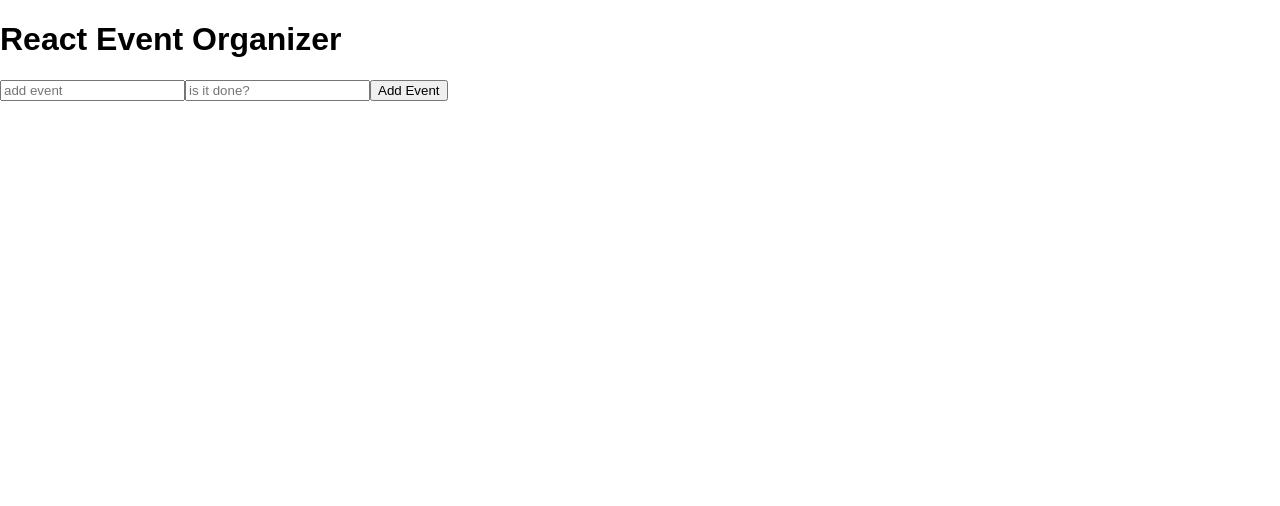
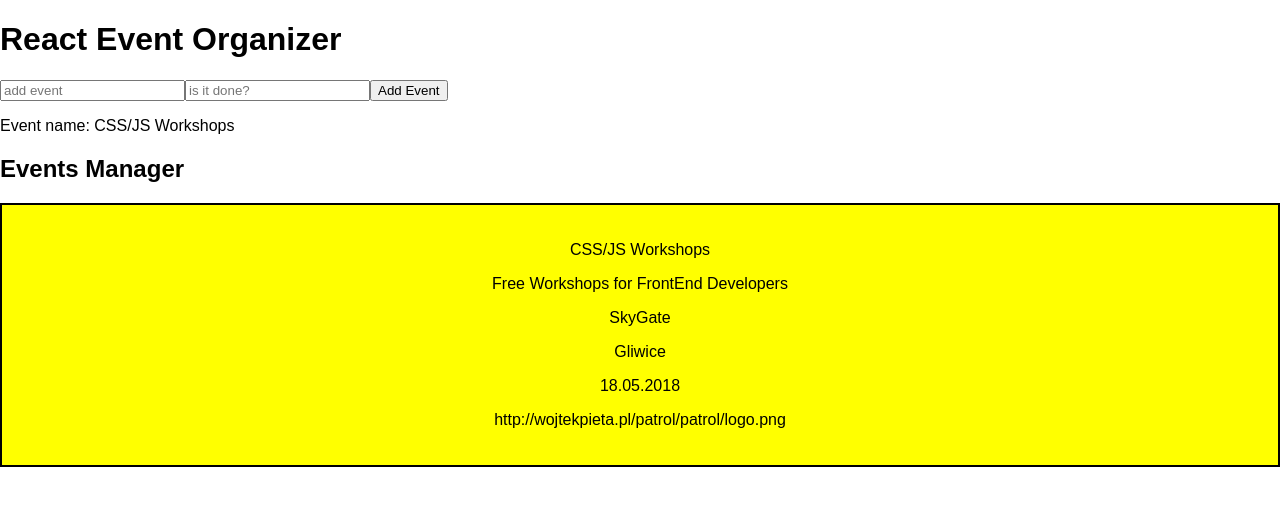
Before and after one commit to PietaTomasz/react-exercises, a React (Create React App) app in the folder crud/: page / in a window 1280 px wide. Shown: the top 506 px of the page. Built offline with nearby package versions, Linux system fonts and the light colour scheme.

Commit message:
1st event box

```diff
--- a/crud/src/App.css
+++ b/crud/src/App.css
@@ -1,28 +1,14 @@
-.App {
+.eventBox {
+  background-color: yellow;
+  border: 2px solid black;
+  margin: 0;
+  padding: 20px;
   text-align: center;
 }
-
-.App-logo {
-  animation: App-logo-spin infinite 20s linear;
-  height: 80px;
+.eventBox:hover {
+  background-color: yellowgreen;
+  box-shadow: 5px 10px;
+  transform: translate(5px, 5px) scale(1.01);
+  transition: all 0.5s ease;
+	box-shadow: 0px 0px 25px 0px #4b0175;
 }
-
-.App-header {
-  background-color: #222;
-  height: 150px;
-  padding: 20px;
-  color: white;
-}
-
-.App-title {
-  font-size: 1.5em;
-}
-
-.App-intro {
-  font-size: large;
-}
-
-@keyframes App-logo-spin {
-  from { transform: rotate(0deg); }
-  to { transform: rotate(360deg); }
-}
--- a/crud/src/App.js
+++ b/crud/src/App.js
@@ -1,27 +1,66 @@
 import React, { Component } from 'react';
 import './App.css';
 
+const events = [
+  {
+    name: 'CSS/JS Workshops',
+    description: 'Free Workshops for FrontEnd Developers',
+    organizer: 'SkyGate',
+    location: 'Gliwice',
+    date: '18.05.2018',
+    img: 'http://wojtekpieta.pl/patrol/patrol/logo.png'
+  }
+];
+
+localStorage.setItem('events', JSON.stringify(events));
+
 class App extends Component {
-  constructor() {
-    super();
+  constructor(props) {
+    super(props);
     this.state = {
       events: [],
       title: 'React Event Organizer'
     }
   }
-  addEvent = (event) => {
-    event.preventDefault();
-    console.log
+  componentWillMount() {
+    const events = JSON.parse(localStorage.getItem('events'));
+    this.setState({ events });
+  }
+
+  addEvent = (ev) => {
+    ev.preventDefault();
+    let name = this.refs.name.value;
+    let completed = this.refs.completed.value;
+    let event = { name, completed };
+    let events = this.state.events;
+    events.push(event);
+    this.setState({ events: event });
+    this.refs.eventForm.reset();
   }
   render() {
+    let title = this.state.title;
     return (
       <div>
-      <h1>{this.state.title}</h1>
-      <form>
+      <h1>{title}</h1>
+      <form ref="eventForm">
         <input type="text" ref="name" placeholder="add event" />
         <input type="text" ref="completed" placeholder="is it done?" />
         <button onClick={this.addEvent}>Add Event</button>
       </form>
+      <p>Event name: {this.state.events[0].name}</p>
+      <h2>Events Manager</h2>
+      { this.state.events.map( event => {
+        return (
+          <div className="eventBox" key={event.name}>
+            <p>{event.name}</p>
+            <p>{event.description}</p>
+            <p>{event.organizer}</p>
+            <p>{event.location}</p>
+            <p>{event.date}</p>
+            <p>{event.img}</p>
+          </div>
+        )
+      } ) }
       </div>
     );
   }
```
